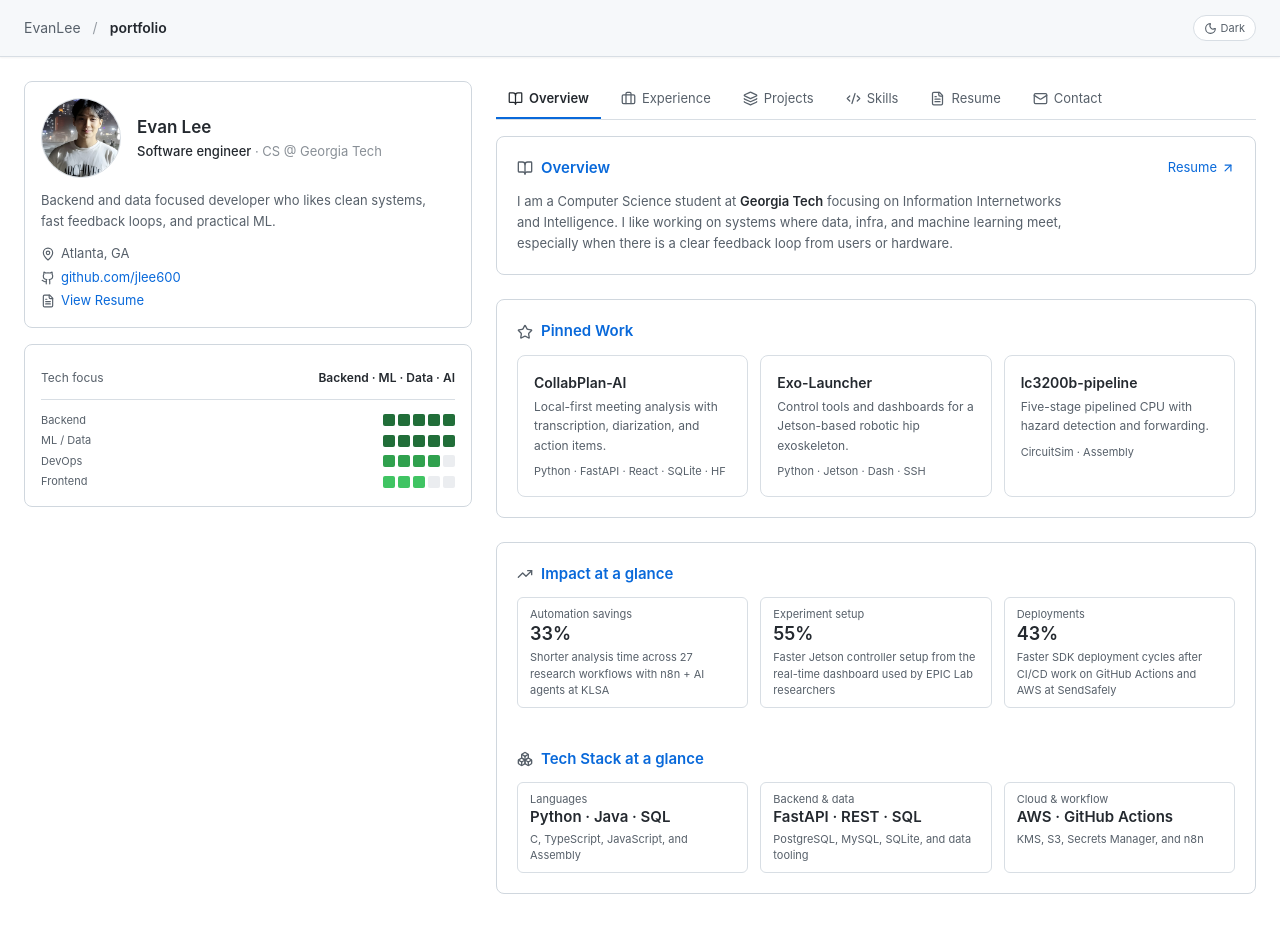
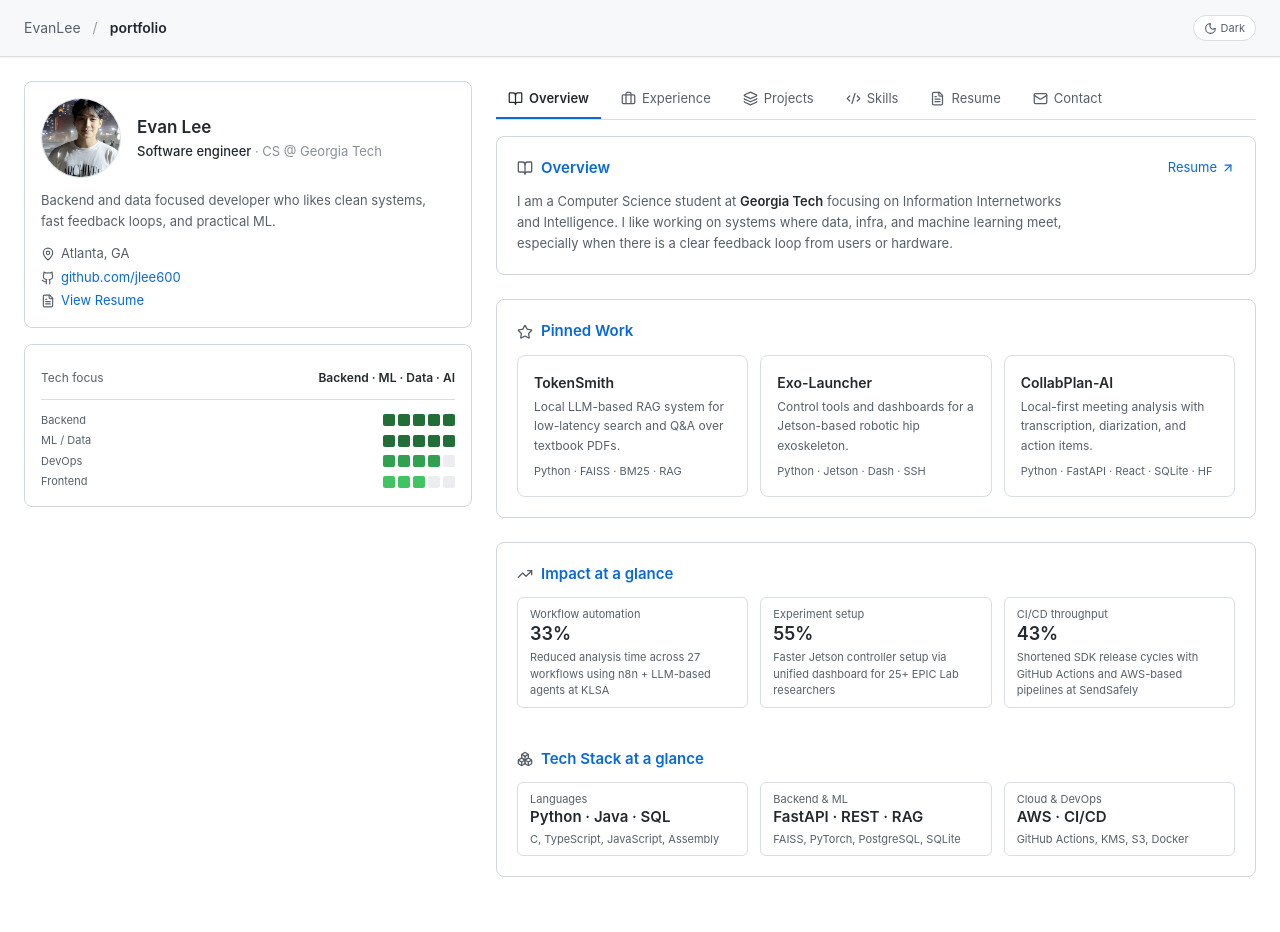
Before and after one commit to jlee600/evan-portfolio-react, a React (Vite) app in the folder my-portfolio/: page / in a window 1280 px wide. Built offline with nearby package versions, Linux system fonts and the light colour scheme.

Commit message:
Update App.tsx

```diff
--- a/my-portfolio/src/App.tsx
+++ b/my-portfolio/src/App.tsx
@@ -94,22 +94,22 @@ type Project = {
 
 const IMPACT_AT_A_GLANCE = [
   {
-    label: "Automation savings",
+    label: "Workflow automation",
     value: "33%",
     detail:
-      "Shorter analysis time across 27 research workflows with n8n + AI agents at KLSA",
+      "Reduced analysis time across 27 workflows using n8n + LLM-based agents at KLSA",
   },
   {
     label: "Experiment setup",
     value: "55%",
     detail:
-      "Faster Jetson controller setup from the real-time dashboard used by EPIC Lab researchers",
+      "Faster Jetson controller setup via unified dashboard for 25+ EPIC Lab researchers",
   },
   {
-    label: "Deployments",
+    label: "CI/CD throughput",
     value: "43%",
     detail:
-      "Faster SDK deployment cycles after CI/CD work on GitHub Actions and AWS at SendSafely",
+      "Shortened SDK release cycles with GitHub Actions and AWS-based pipelines at SendSafely",
   },
 ];
 
@@ -117,17 +117,17 @@ const TECH_STACK_AT_A_GLANCE = [
   {
     label: "Languages",
     value: "Python · Java · SQL",
-    detail: "C, TypeScript, JavaScript, and Assembly",
+    detail: "C, TypeScript, JavaScript, Assembly",
   },
   {
-    label: "Backend & data",
-    value: "FastAPI · REST · SQL",
-    detail: "PostgreSQL, MySQL, SQLite, and data tooling",
+    label: "Backend & ML",
+    value: "FastAPI · REST · RAG",
+    detail: "FAISS, PyTorch, PostgreSQL, SQLite",
   },
   {
-    label: "Cloud & workflow",
-    value: "AWS · GitHub Actions",
-    detail: "KMS, S3, Secrets Manager, and n8n",
+    label: "Cloud & DevOps",
+    value: "AWS · CI/CD",
+    detail: "GitHub Actions, KMS, S3, Docker",
   },
 ];
 
@@ -682,10 +682,10 @@ function OverviewTab() {
         <div className="grid md:grid-cols-3 gap-3">
           {[
             {
-              title: "CollabPlan-AI",
-              desc: "Local-first meeting analysis with transcription, diarization, and action items.",
-              tech: "Python · FastAPI · React · SQLite · HF",
-              link: "https://github.com/jlee600/CollabPlan-AI",
+              title: "TokenSmith",
+              desc: "Local LLM-based RAG system for low-latency search and Q&A over textbook PDFs.",
+              tech: "Python · FAISS · BM25 · RAG",
+              link: "https://github.com/georgia-tech-db/TokenSmith",
             },
             {
               title: "Exo-Launcher",
@@ -694,10 +694,10 @@ function OverviewTab() {
               link: "https://github.com/jlee600/Exo-Launcher",
             },
             {
-              title: "lc3200b-pipeline",
-              desc: "Five-stage pipelined CPU with hazard detection and forwarding.",
-              tech: "CircuitSim · Assembly",
-              link: "https://github.com/jlee600/lc3200b-pipelined-processor",
+              title: "CollabPlan-AI",
+              desc: "Local-first meeting analysis with transcription, diarization, and action items.",
+              tech: "Python · FastAPI · React · SQLite · HF",
+              link: "https://github.com/jlee600/CollabPlan-AI",
             },
           ].map((proj) => (
             <a
```
